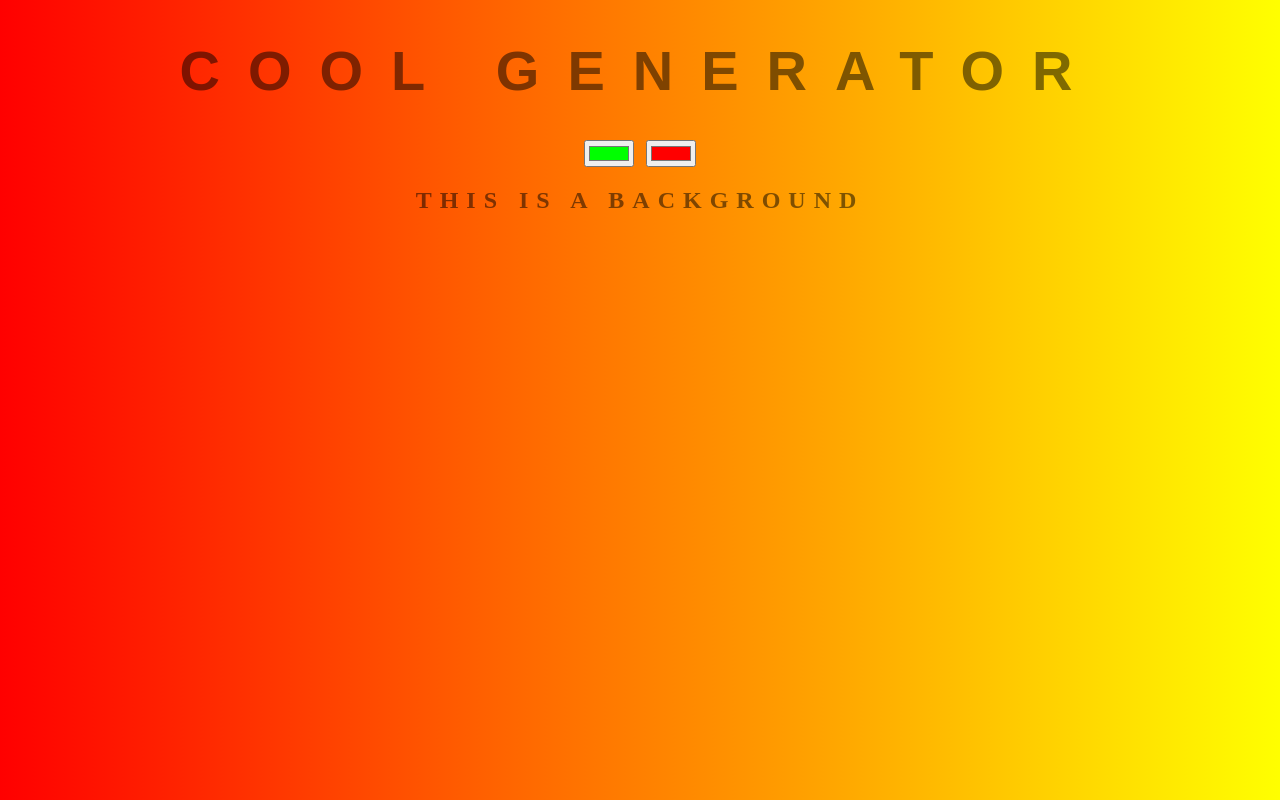
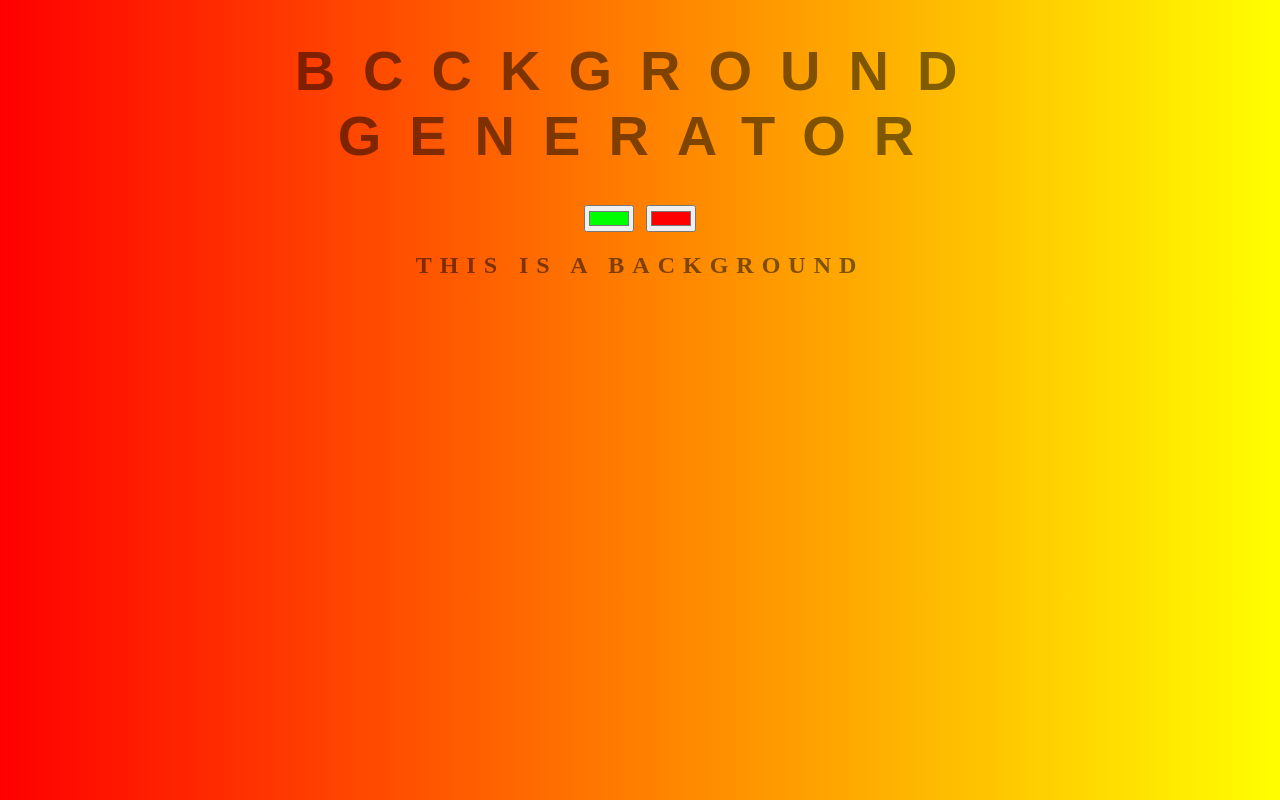
Before and after one commit to thekaranjit/background-generator, a plain HTML site: page index.html in a window 1280 px wide. Drawn offline with Linux system fonts and the light colour scheme.

Commit message:
Working back to old title

```diff
--- a/index.html
+++ b/index.html
@@ -6,7 +6,7 @@
 </head>
 <body id = "gradient">
 
-	<h1> Cool Generator</h1>
+	<h1> Bcckground Generator</h1>
 	<input class = "color1" type="color" name="color1" value="#00ff00">
 	<input class = "color2" type="color" name="color2" value="#ff0000">
 	<h2> This is a Background</h2>
```
